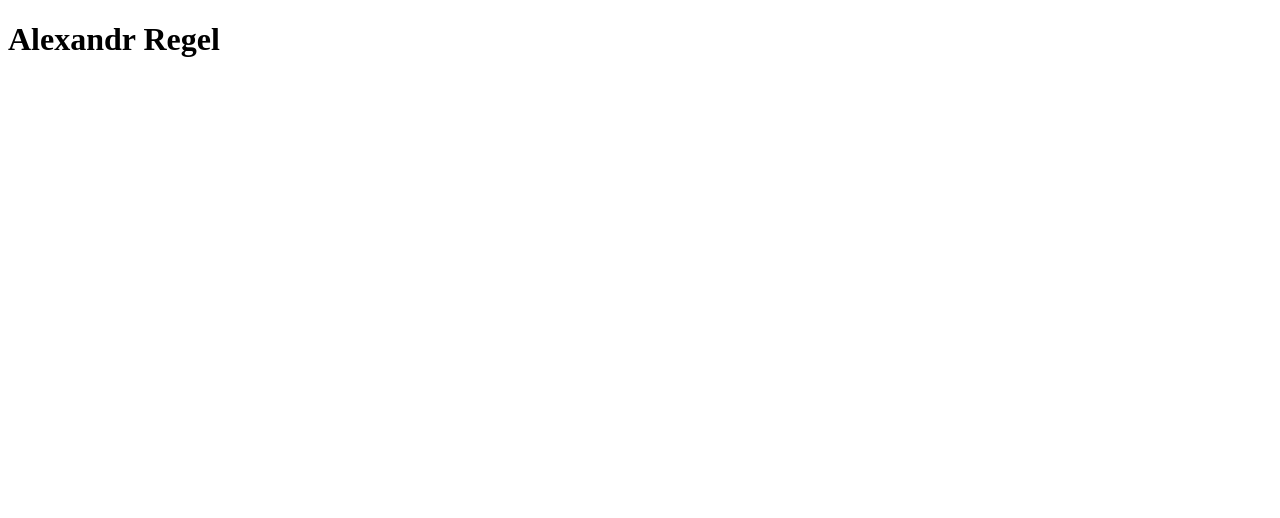
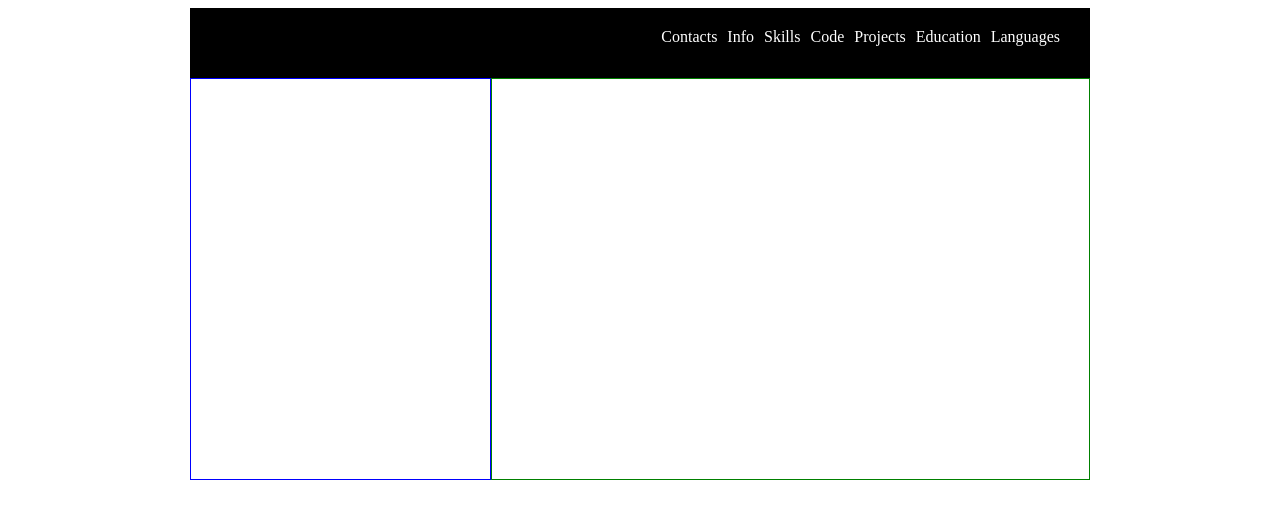
Before and after one commit to KemSummons/rsschool-cv, a plain HTML site: page index.html in a window 1280 px wide. Drawn offline with Linux system fonts and the light colour scheme.

Commit message:
feat: add header

```diff
--- a/index.html
+++ b/index.html
@@ -5,8 +5,30 @@
     <meta http-equiv="X-UA-Compatible" content="IE=edge">
     <meta name="viewport" content="width=device-width, initial-scale=1.0">
     <title>CV</title>
+    <link rel="stylesheet" href="style.css">
 </head>
 <body>
-    <h1>Alexandr Regel</h1>
+    <div class="wrapper">
+        <header>
+            <div class="nav">
+                <li><a href="">Contacts</a></li>
+                <li><a href="">Info</a></li>
+                <li><a href="">Skills</a></li>
+                <li><a href="">Code</a></li>
+                <li><a href="">Projects</a></li>
+                <li><a href="">Education</a></li>
+                <li><a href="">Languages</a></li>
+            </div>
+        </header>
+        <main>
+            <div class="photo">
+
+            </div>
+            <div class="content">
+
+            </div>
+        </main>
+        </div>
+    </div>
 </body>
 </html>
--- a/style.css
+++ b/style.css
@@ -1,4 +1,41 @@
-* {
-    margin: 0;
-    padding: 0;
+div.wrapper {
+    width: 900px;
+    margin: 0 auto;
 }
+
+div.nav {
+    height: 50px;
+    padding-top: 20px;
+    padding-right: 20px;
+    background-color: black;
+    display: flex;
+    justify-content: flex-end;
+}
+
+div.nav li {
+    list-style-type: none;
+}
+
+div.nav a {
+    display: block;
+    margin-right: 10px;
+    text-decoration: none;
+    color: white;
+}
+
+main {
+    display: flex;
+    justify-content: space-between;
+}
+
+div.photo {
+    width: 300px;
+    height: 400px;
+    border: 1px solid blue;
+}
+
+div.content {
+    width: 600px;
+    height: 400px;
+    border: 1px solid green;
+}
```
